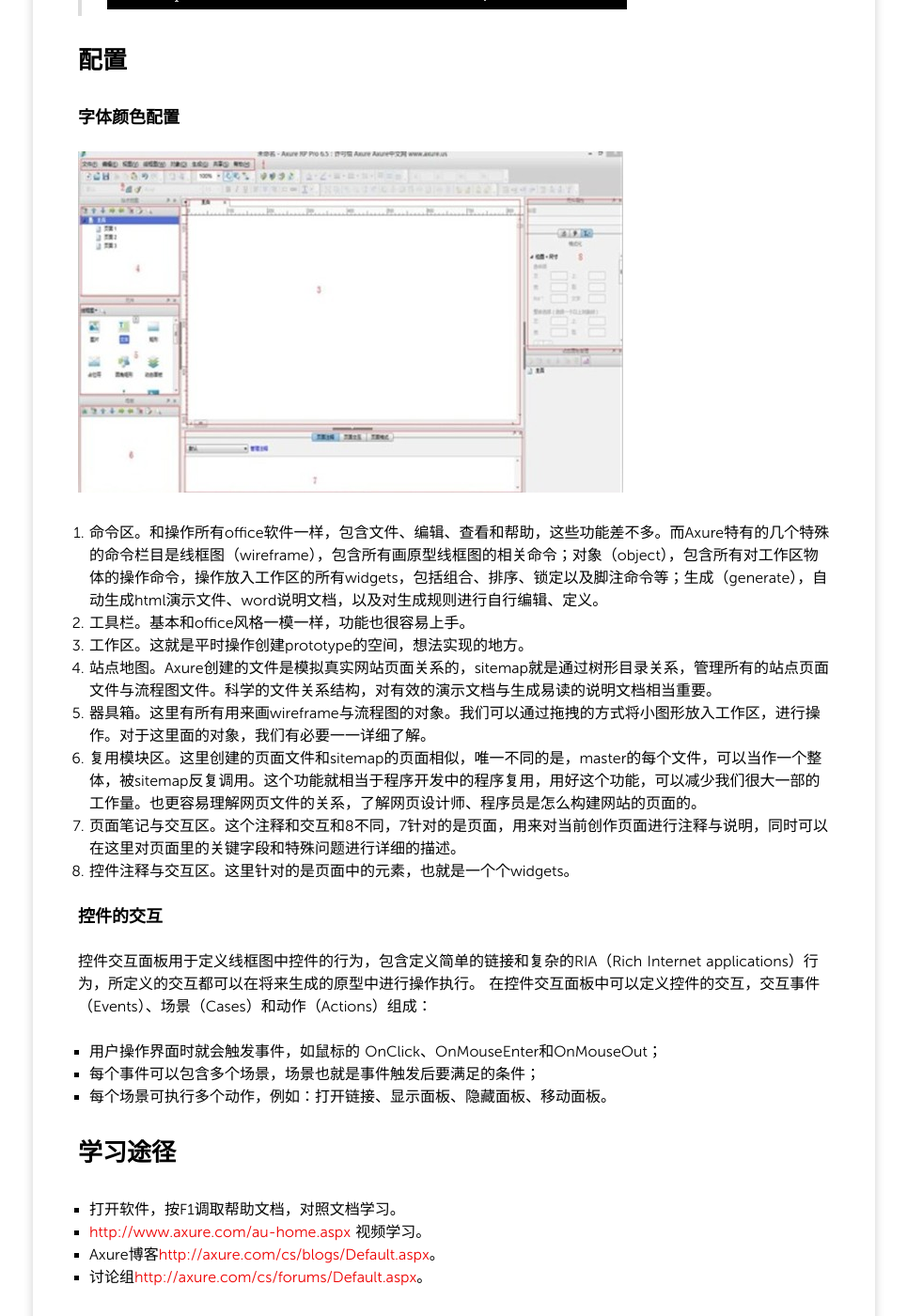
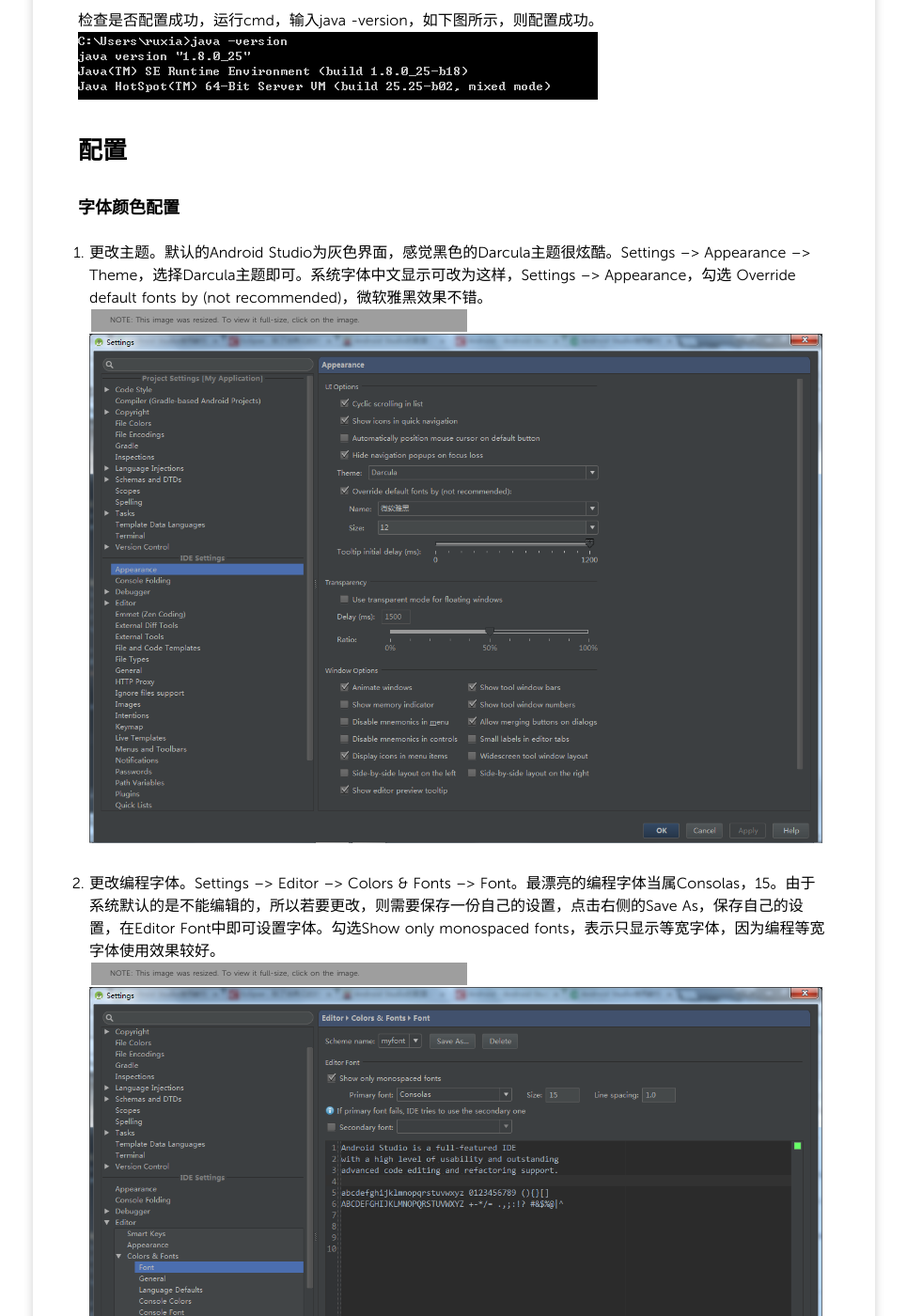
Before and after one commit to ruxia/ruxia.github.com, a Jekyll site: the page built from _posts/2015/2015-01-21-Android Studio.md, in a window 1280 px wide and 1400 px high, scrolled down 2060 px. Shown: the whole window at 94% size, without its empty margins (157-1122 px from the left). Built offline with Jekyll 4.4.1, drawn with Linux system fonts in a browser that asks for light colours; nearby versions of some CDN libraries; Markdown is read by kramdown in place of the engine named in the settings; comment, search, counter and statistics services are not loaded; some of the changed text lies outside the part shown; grey boxes are pictures that could not be loaded.

Commit message:
finish adding a new article

```diff
--- a/_posts/2015/2015-01-21-Android Studio.md
+++ b/_posts/2015/2015-01-21-Android Studio.md
@@ -14,14 +14,14 @@
 >- 安装
 >- 字体、颜色配置
 >- 快捷键、便捷功能配置
->- 大众偏好配置
+>- 插件配置
 
 ---
 
 ##Android Studio简介
 
 ###Android Studio的推出
-2013年5月16日，在I/O大会上，谷歌推出新的Android开发环境——Android Studio，并对开发者控制台进行了改进。首先解决的一个问题是**多分辨率**，开发者可以在编写程序的同时看到自己的应用在不同尺寸屏幕中的样子。而且，增加了**五个新的功能**，包括优化小贴士、应用翻译服务、推荐跟踪、营收曲线图、用版测试和阶段性展示。个人而言，Android Studio的出现确实给Android开发者们提供了**更加友好的开发环境**。
+2013年5月16日，在I/O大会上，谷歌推出新的Android开发环境——Android Studio，并对开发者控制台进行了改进。首先解决的一个问题是**多分辨率**，开发者可以在编写程序的同时看到自己的应用在不同尺寸屏幕中的样子。而且，增加了**五个新的功能**，包括优化小贴士、应用翻译服务、推荐跟踪、营收曲线图、用版测试和阶段性展示。而且给出一些工程模板，比如Google Maps Activity，login Activity等，非常方便。个人而言，Android Studio的出现确实给Android开发者们提供了**更加友好的开发环境**。
 
 ###下载
 Android Studio更新速度比较快（可见下图），目前最新版本为v1.0.1，所以需要时可自行到官网下载 [Android Studio官网](https://developer.android.com/sdk/installing/studio.html#download "https://developer.android.com/sdk/installing/studio.html#download") 。
@@ -30,15 +30,18 @@
 ##Android Studio安装
 ###JDK的安装
 关于JDK的安装没什么需要特殊注意的，最容易出现错误的就是配置环境变量的过程。本人由于当时少了一个\，纠结了很久找不出问题，如此简单的过程这样实在是费时费心。所以这里给出精确的环境变量配置，望给大家的配置过程提供一些便利。
-共有三个环境变量需要配置，首先，找到“计算机→属性→高级系统设置→高级→环境变量→系统变量”，然后进行下面三步：
+共有三个环境变量需要配置，首先，找到“**计算机→属性→高级系统设置→高级→环境变量→系统变量**”，然后进行下面三步：
 > 1. *JAVA_HOME*，*D:\Program Files\Java\jdk1.8.0_25\\*
 > 新建*JAVA_HOME*变量，变量值填写jdk的安装目录，比如 *D:\Program Files\Java\jdk1.8.0_25\\*。（我当时就是忽视了最后的\导致的问题）
+>
 > 2. *Path*，*%JAVA_HOME%\bin;%JAVA_HOME%\jre\bin;*
 > 找到*Path*变量，编辑，在变量值最后输入 *%JAVA_HOME%\bin;%JAVA_HOME%\jre\bin;*（注意原来Path的变量值末尾有没有分号，如果没有，先输入分号再输入上面的代码）
 > ![](/image/path.png)
+>
 > 3. *CLASSPATH*，*.;%JAVA_HOME%\lib;%JAVA_HOME%\lib\tools.jar*
 > 新建*CLASSPATH*变量，变量值填写 *.;%JAVA_HOME%\lib;%JAVA_HOME%\lib\tools.jar*
 ![](/image/classpath.png)
+
 检查是否配置成功，运行cmd，输入java -version，如下图所示，则配置成功。
 ![](/image/test.png)
 
@@ -46,33 +49,40 @@
 
 ###字体颜色配置
 
-![](/image/axure.jpg)
+1. 更改主题。默认的Android Studio为灰色界面，感觉黑色的Darcula主题很炫酷。Settings --> Appearance --> Theme，选择Darcula主题即可。系统字体中文显示可改为这样，Settings --> Appearance，勾选 Override default fonts by (not recommended)，微软雅黑效果不错。
+![](/image/theme.png)
 
-1. 命令区。和操作所有office软件一样，包含文件、编辑、查看和帮助，这些功能差不多。而Axure特有的几个特殊的命令栏目是线框图（wireframe），包含所有画原型线框图的相关命令；对象（object），包含所有对工作区物体的操作命令，操作放入工作区的所有widgets，包括组合、排序、锁定以及脚注命令等；生成（generate），自动生成html演示文件、word说明文档，以及对生成规则进行自行编辑、定义。
-2. 工具栏。基本和office风格一模一样，功能也很容易上手。
-3. 工作区。这就是平时操作创建prototype的空间，想法实现的地方。
-4. 站点地图。Axure创建的文件是模拟真实网站页面关系的，sitemap就是通过树形目录关系，管理所有的站点页面文件与流程图文件。科学的文件关系结构，对有效的演示文档与生成易读的说明文档相当重要。
-5. 器具箱。这里有所有用来画wireframe与流程图的对象。我们可以通过拖拽的方式将小图形放入工作区，进行操作。对于这里面的对象，我们有必要一一详细了解。
-6. 复用模块区。这里创建的页面文件和sitemap的页面相似，唯一不同的是，master的每个文件，可以当作一个整体，被sitemap反复调用。这个功能就相当于程序开发中的程序复用，用好这个功能，可以减少我们很大一部的工作量。也更容易理解网页文件的关系，了解网页设计师、程序员是怎么构建网站的页面的。
-7. 页面笔记与交互区。这个注释和交互和8不同，7针对的是页面，用来对当前创作页面进行注释与说明，同时可以在这里对页面里的关键字段和特殊问题进行详细的描述。
-8. 控件注释与交互区。这里针对的是页面中的元素，也就是一个个widgets。
+2. 更改编程字体。Settings --> Editor --> Colors & Fonts --> Font。最漂亮的编程字体当属Consolas，15。由于系统默认的是不能编辑的，所以若要更改，则需要保存一份自己的设置，点击右侧的Save As，保存自己的设置，在Editor Font中即可设置字体。勾选Show only monospaced fonts，表示只显示等宽字体，因为编程等宽字体使用效果较好。
+![](/image/editfont.png)
 
-###控件的交互
-控件交互面板用于定义线框图中控件的行为，包含定义简单的链接和复杂的RIA（Rich Internet applications）行为，所定义的交互都可以在将来生成的原型中进行操作执行。
-在控件交互面板中可以定义控件的交互，交互事件（Events）、场景（Cases）和动作（Actions）组成：
+###快捷键、便捷功能配置
 
-- 用户操作界面时就会触发事件，如鼠标的 OnClick、OnMouseEnter和OnMouseOut；
-- 每个事件可以包含多个场景，场景也就是事件触发后要满足的条件；
-- 每个场景可执行多个动作，例如：打开链接、显示面板、隐藏面板、移动面板。
+1. 快捷键设置及更改。Settings --> Keymap。个人觉得一般不用更变。
+![](/image/keymap.png)
 
-##学习途径
+2. 显示行号。Settings --> Editor --> Appearance，勾选Show line numbers。
+![](/image/linenum.png)
 
-- 打开软件，按F1调取帮助文档，对照文档学习。
-- [http://www.axure.com/au-home.aspx](http://www.axure.com/au-home.aspx) 视频学习。
-- Axure博客[http://axure.com/cs/blogs/Default.aspx](http://axure.com/cs/blogs/Default.aspx)。
-- 讨论组[http://axure.com/cs/forums/Default.aspx](http://axure.com/cs/forums/Default.aspx)。
+3. 显示空格。有利于规范格式。Settings --> Editor --> Appearance，勾选Show whitespaces。
+![](/image/whitespace.png)
 
-##汉化方法
+4. 自动导入所需引用。当从其他地方复制一段代码到Android Studio中，默认的Android Studio不会自动导入这段代码中使用到的类的引用，所以可设置如下。Settings --> Editor --> Auto Import，勾选Add unambiguous improts on the fly。
+![](/image/autoimport.png)
 
-PC windows，将汉化文件解压后放在新建的lang文件夹中，然后将lang文件夹放到Axure安装文件的根目录下即可。
-![](/image/hanhua.png)
+###插件配置
+
+1. 插件禁用。Settings --> Plugins，显示已默认安装的插件列表，取消勾选即可禁用插件。我禁用的插件：
+> - CVS Integration（CVS 版本控制系统）
+> - Google Cloud Tools For Android Studio（Google云）
+> - Google Login（Google账号登录）
+> - hg4idea（Mercurial版本控制系统）
+
+注意：如果禁用了2和3选项，将导致不能使用导入官方样例的功能（import sample）。
+![](/image/plugins.png)
+
+2. 插件安装。Settings --> Plugins --> Browse repositories，搜索安装。比如我安装的Git版本控制插件.gitignore support，如上图。
+注意：如果使用Git进行版本控制，需要设置Git的安装文件目录。Settings --> Version Control --> Git，在右侧中选择Git的安装目录。
+![](/image/versioncontrol.png)
+
+------
+以上是我第一次安装设置Android Studio过程中的一些经验和技巧，希望可以帮助新手们更快的上手，也欢迎大家补充。
```
Also changed, not shown: other parts of _posts/2015/2015-01-21-Android Studio.md (+1 -1 lines), image/autoimport.png (added), image/editfont.png (added), image/keymap.png (added), image/linenum.png (added), image/plugins.png (added), image/theme.png (added), image/versioncontrol.png (added), image/whitespace.png (added).
